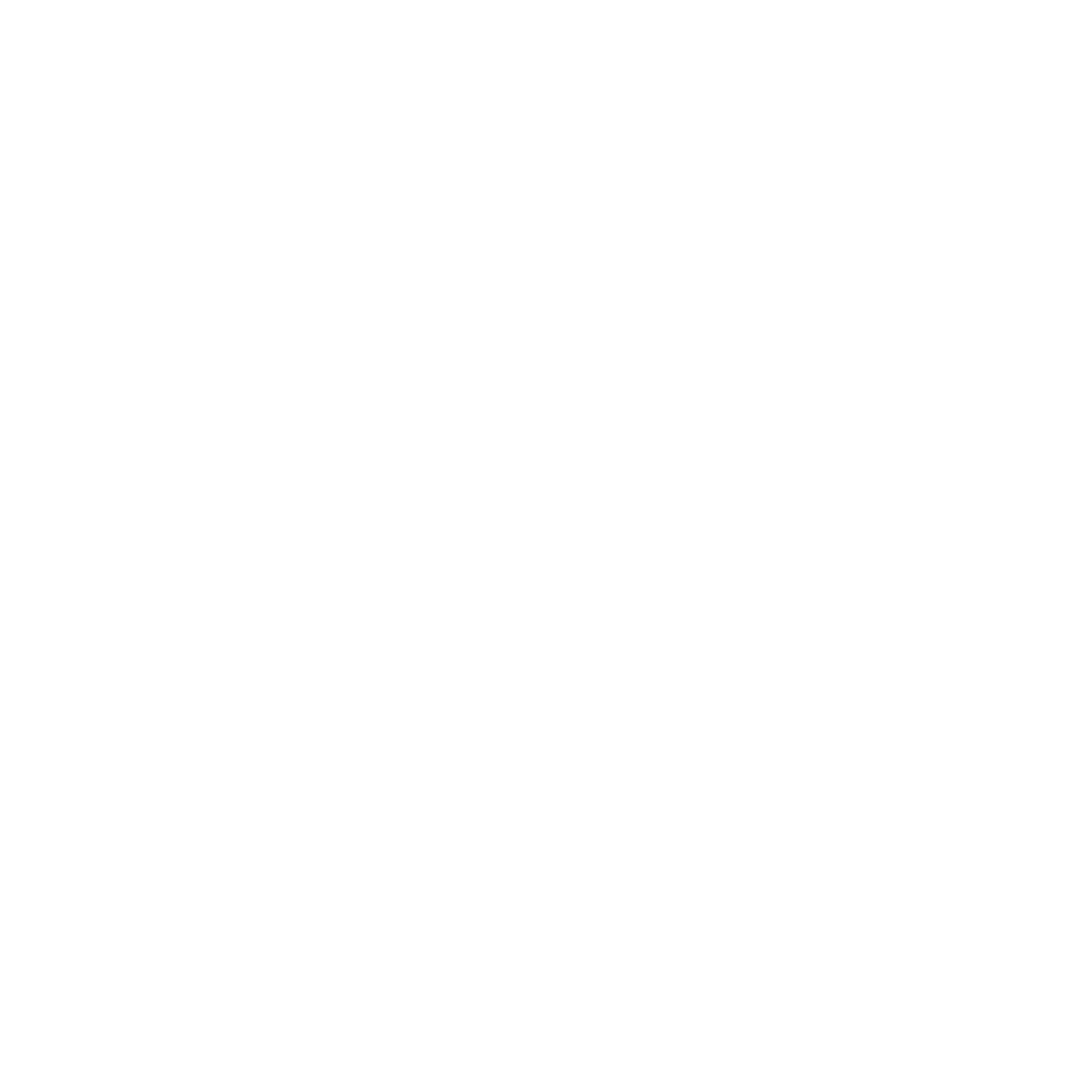
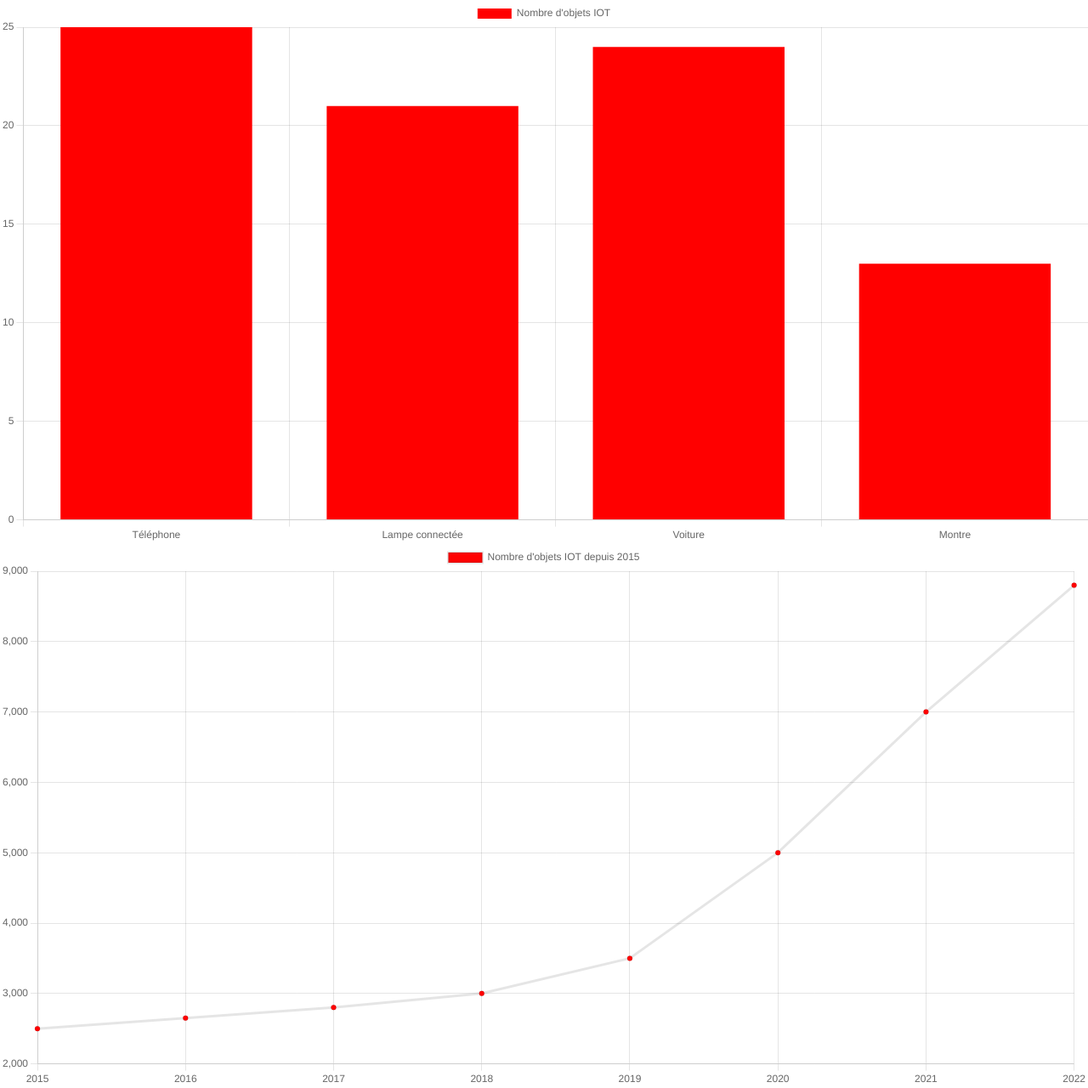
Before and after one commit to tima1617/dashboard, a React (Create React App) app: page /stats in a window 1280 px wide. Before the commit this address had no page. Shown: the whole page at 85% size. Before the commit the page ends 800 px from the top, so only its background shows below. Built offline with nearby package versions, Linux system fonts and the light colour scheme.

Commit message:
add stats

```diff
--- a/package.json
+++ b/package.json
@@ -6,9 +6,11 @@
     "@testing-library/jest-dom": "^5.16.5",
     "@testing-library/react": "^13.4.0",
     "@testing-library/user-event": "^13.5.0",
+    "chart.js": "^3.9.1",
     "firebase": "^9.12.1",
     "leaflet": "^1.9.2",
     "react": "^18.2.0",
+    "react-chartjs-2": "^4.3.1",
     "react-dom": "^18.2.0",
     "react-leaflet": "^4.1.0",
     "react-router-dom": "^6.4.2",
--- a/src/components/Home.jsx
+++ b/src/components/Home.jsx
@@ -46,6 +46,9 @@ function Home() {
     <div className="main">
       <div className="logout_container">
         <button onClick={handleLogout}>Se déconnecter</button>
+        <a href="/stats">
+          <button>Statistiques</button>
+        </a>
       </div>
       <MapContainer
         id="map"
--- /dev/null
+++ b/src/components/Stats.jsx
@@ -0,0 +1,16 @@
+import "./Stats.css";
+import BarGraph from "../components/graphs/barGraph";
+import LineGraph from "../components/graphs/lineGraph";
+
+function Stats() {
+  return (
+    <div className="main">
+      <div className="contanier_graph">
+        <BarGraph width={50}></BarGraph>
+        <LineGraph width={100}></LineGraph>
+      </div>
+    </div>
+  );
+}
+
+export default Stats;
--- /dev/null
+++ b/src/components/graphs/barGraph.jsx
@@ -0,0 +1,21 @@
+import React from "react";
+import { Bar } from "react-chartjs-2";
+// eslint-disable-next-line
+import { Chart as ChartJS } from "chart.js/auto";
+
+function BarGraph() {
+  const data = {
+    labels: ["Téléphone", "Lampe connectée", "Voiture", "Montre"],
+    datasets: [
+      {
+        label: "Nombre d'objets IOT",
+        data: ["25", "21", "24", "13"],
+        backgroundColor: ["red"],
+      },
+    ],
+  };
+
+  return <Bar data={data} />;
+}
+
+export default BarGraph;
--- /dev/null
+++ b/src/components/graphs/lineGraph.jsx
@@ -0,0 +1,21 @@
+import React from "react";
+import { Line } from "react-chartjs-2";
+// eslint-disable-next-line
+import { Chart as ChartJS } from "chart.js/auto";
+
+function BarGraph() {
+  const data = {
+    labels: ["2015", "2016", "2017", "2018", "2019", "2020", "2021", "2022"],
+    datasets: [
+      {
+        label: "Nombre d'objets IOT depuis 2015",
+        data: ["2500", "2650", "2800", "3000", "3500", "5000", "7000", "8800"],
+        backgroundColor: ["red"],
+      },
+    ],
+  };
+
+  return <Line data={data} />;
+}
+
+export default BarGraph;
--- a/src/index.js
+++ b/src/index.js
@@ -4,6 +4,7 @@ import "./index.css";
 import App from "./App";
 import Home from "./components/Home";
 import Signup from "./components/Signup";
+import Stats from "./components/Stats";
 import reportWebVitals from "./reportWebVitals";
 import { BrowserRouter, Routes, Route } from "react-router-dom";
 
@@ -14,6 +15,7 @@ root.render(
       <Route path="/" element={<App />}></Route>
       <Route path="/home" element={<Home />}></Route>
       <Route path="/signup" element={<Signup />}></Route>
+      <Route path="/stats" element={<Stats />}></Route>
     </Routes>
   </BrowserRouter>
 );
```
Also changed, not shown: src/components/Stats.css (added), 1 other file (tests, documents, lock files or other folders).
